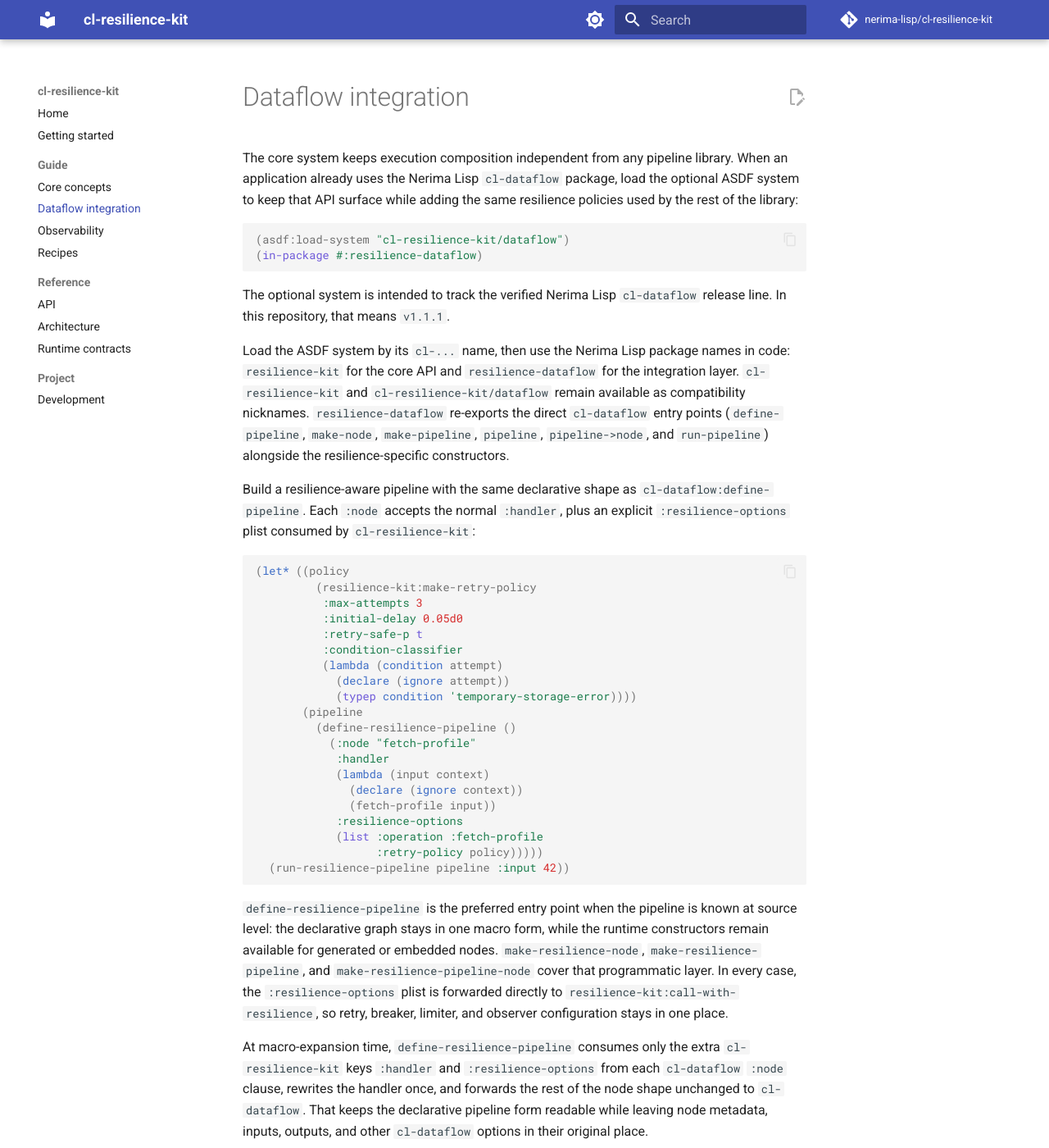
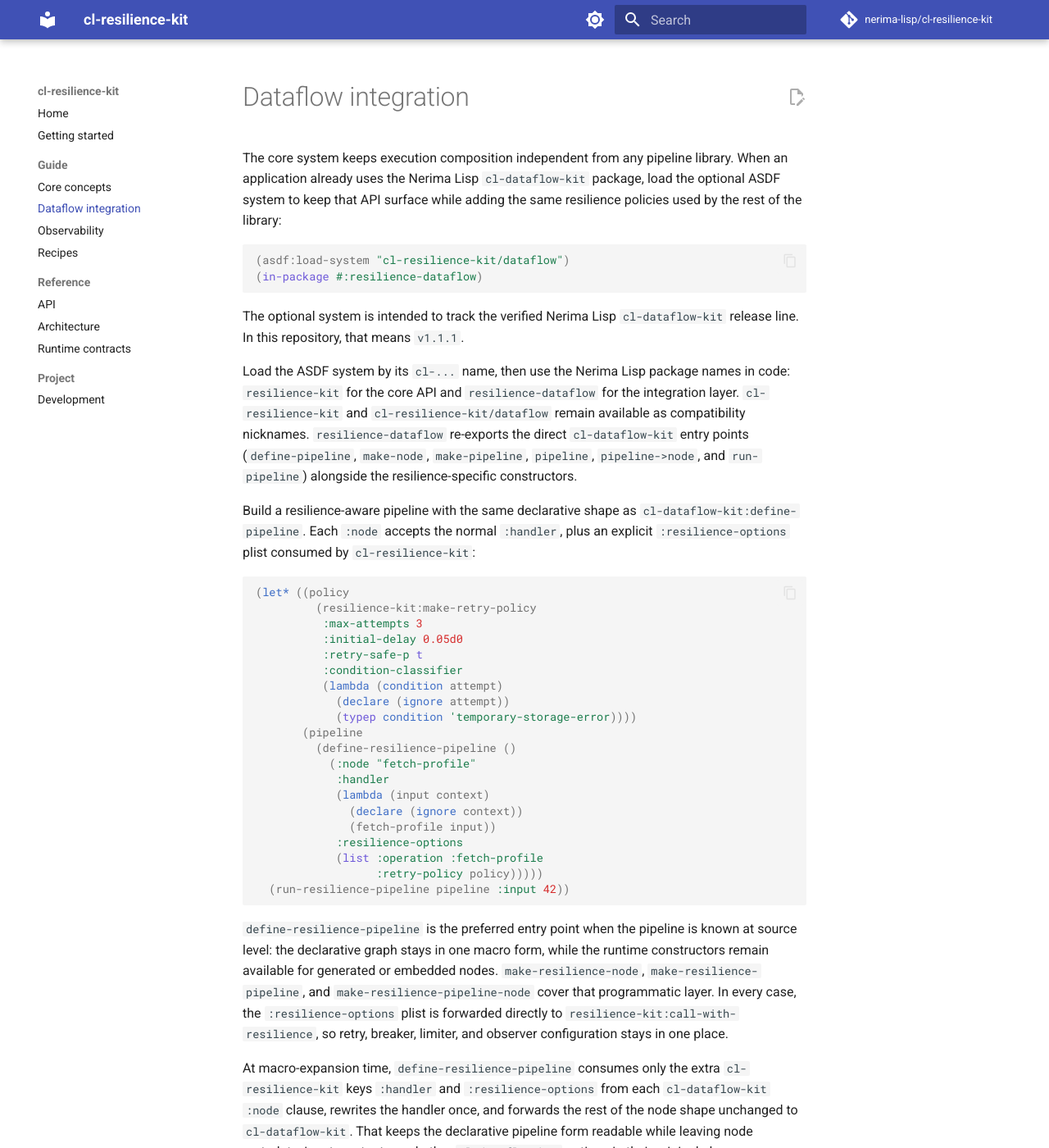
Before and after one commit to nerima-lisp/cl-resilience-kit, an MkDocs documentation site: the page built from docs/src/guide/dataflow.md, in a window 1280 px wide and 1400 px high. Shown: the whole window at 82% size. Built offline with MkDocs 1.6.1 and Material for MkDocs 9.7.7, drawn with Linux system fonts in a browser that asks for light colours; comment, search, counter and statistics services are not loaded; some of the changed text lies outside the part shown.

Commit message:
refactor: follow the cl-prolog-kit / cl-dataflow-kit rename
nerima-lisp/cl-prolog was renamed to cl-prolog-kit (v1.5.0) and
cl-dataflow to cl-dataflow-kit (v1.2.0). The ASDF system names and CL
package names moved with the repositories, so `cl-prolog:` no longer
resolves and `:depends-on "cl-prolog"` no longer finds a system.

Updated here: the flake input's Nix variable name and URL, the ASDF
:depends-on entries, every package-qualified symbol reference, and the
prose that names either package. flake.lock was regenerated with
`nix flake lock`, not hand-edited.

This also moves the pin forward to the current release rather than
carrying the old one, since the tag the old pin named no longer contains
a system under the old name.

````diff
--- a/docs/src/guide/dataflow.md
+++ b/docs/src/guide/dataflow.md
@@ -1,7 +1,7 @@
 # Dataflow integration
 
 The core system keeps execution composition independent from any pipeline
-library. When an application already uses the Nerima Lisp `cl-dataflow`
+library. When an application already uses the Nerima Lisp `cl-dataflow-kit`
 package, load the optional ASDF system to keep that API surface while adding
 the same resilience policies used by the rest of the library:
 
@@ -11,18 +11,18 @@ the same resilience policies used by the rest of the library:
 ```
 
 The optional system is intended to track the verified Nerima Lisp
-`cl-dataflow` release line. In this repository, that means `v1.1.1`.
+`cl-dataflow-kit` release line. In this repository, that means `v1.1.1`.
 
 Load the ASDF system by its `cl-...` name, then use the Nerima Lisp package
 names in code: `resilience-kit` for the core API and `resilience-dataflow`
 for the integration layer. `cl-resilience-kit` and `cl-resilience-kit/dataflow`
 remain available as compatibility nicknames. `resilience-dataflow`
-re-exports the direct `cl-dataflow` entry points (`define-pipeline`,
+re-exports the direct `cl-dataflow-kit` entry points (`define-pipeline`,
 `make-node`, `make-pipeline`, `pipeline`, `pipeline->node`, and
 `run-pipeline`) alongside the resilience-specific constructors.
 
 Build a resilience-aware pipeline with the same declarative shape as
-`cl-dataflow:define-pipeline`. Each `:node` accepts the normal `:handler`, plus
+`cl-dataflow-kit:define-pipeline`. Each `:node` accepts the normal `:handler`, plus
 an explicit `:resilience-options` plist consumed by `cl-resilience-kit`:
 
 ```lisp
@@ -59,11 +59,11 @@ observer configuration stays in one place.
 
 At macro-expansion time, `define-resilience-pipeline` consumes only the extra
 `cl-resilience-kit` keys `:handler` and `:resilience-options` from each
-`cl-dataflow` `:node` clause, rewrites the
+`cl-dataflow-kit` `:node` clause, rewrites the
 handler once, and forwards the rest of the node shape unchanged to
-`cl-dataflow`. That keeps the declarative pipeline form readable while leaving
-node metadata, inputs, outputs, and other `cl-dataflow` options in their
+`cl-dataflow-kit`. That keeps the declarative pipeline form readable while leaving
+node metadata, inputs, outputs, and other `cl-dataflow-kit` options in their
 original place.
 
-The integration is optional: applications that do not need `cl-dataflow` can
+The integration is optional: applications that do not need `cl-dataflow-kit` can
 continue to depend on the base `cl-resilience-kit` system alone.
````
Also changed, not shown: CONTRIBUTING.md (+1 -1 lines), docs/src/getting-started.md (+1 -1 lines), docs/src/reference/api.md (+6 -6 lines), docs/src/reference/runtime-contracts.md (+1 -1 lines), CHANGELOG.md, README.md, 11 other files.
